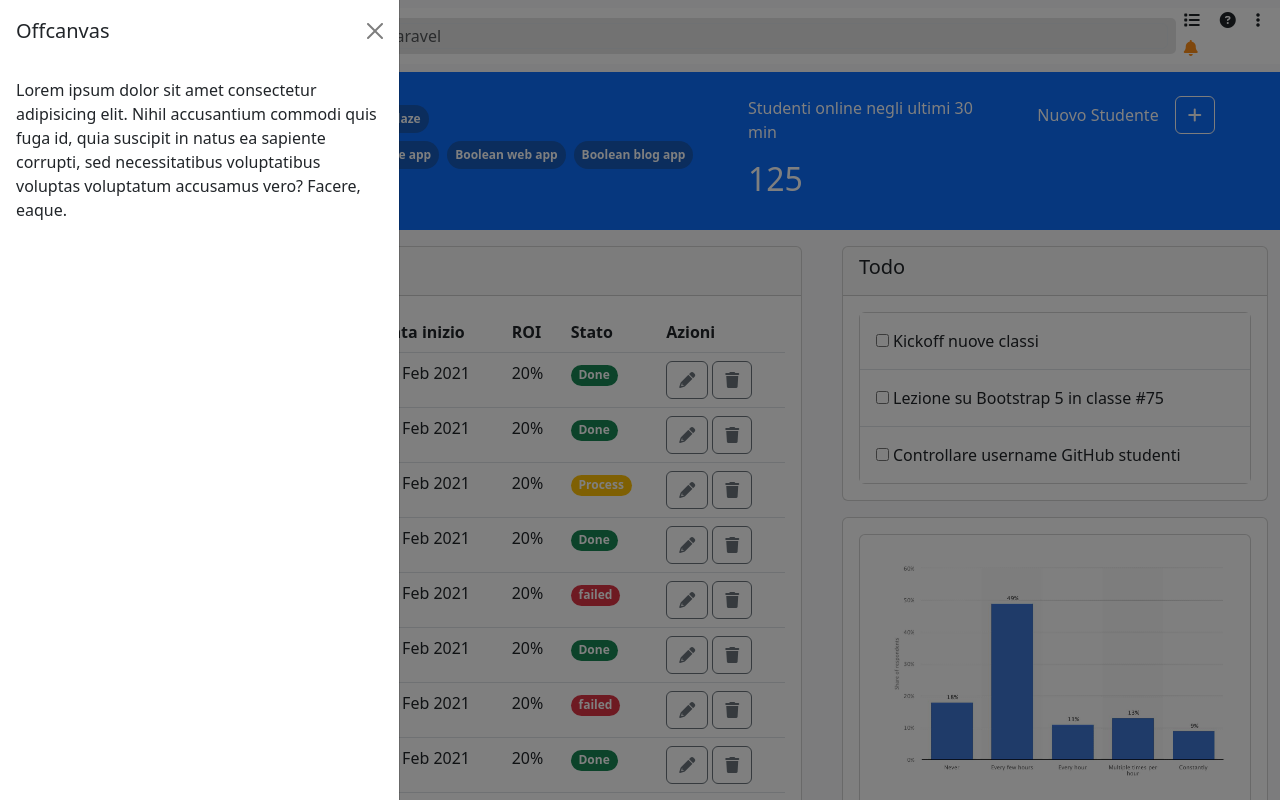
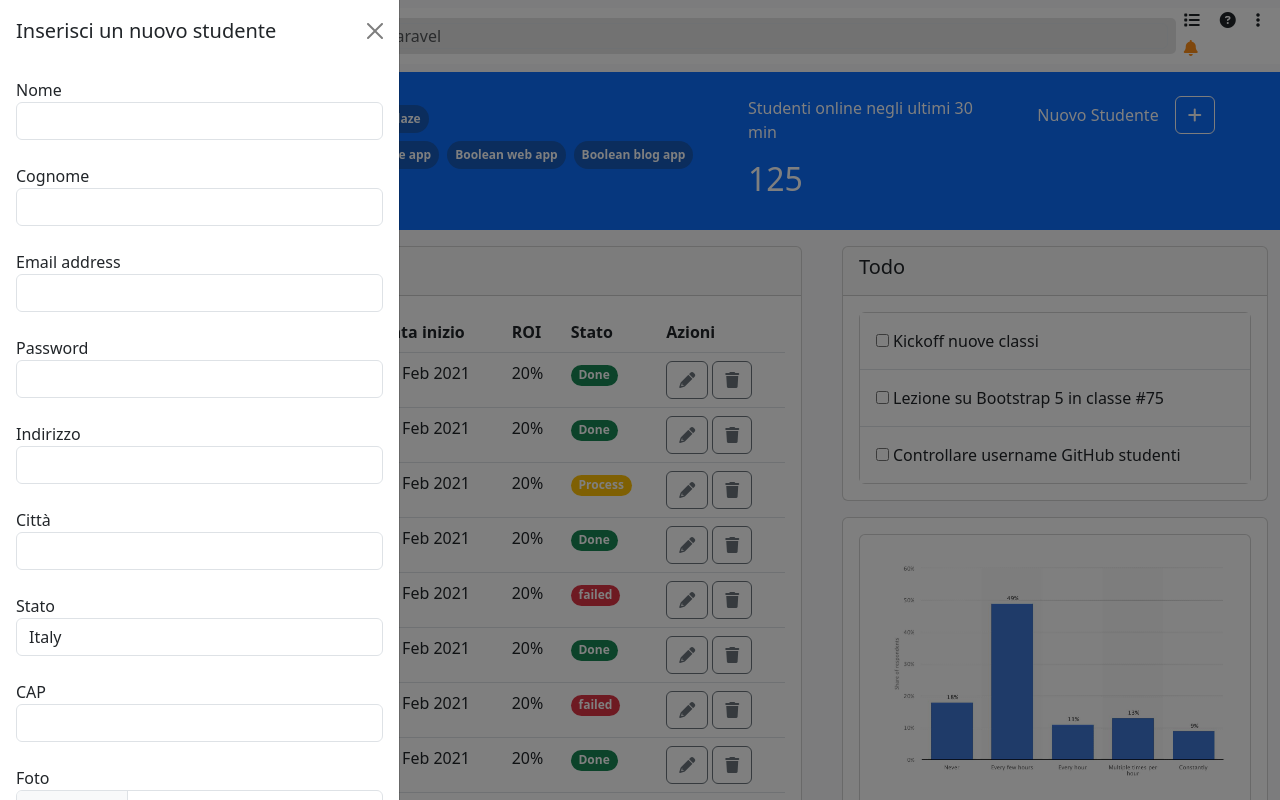
Before and after one commit to Masterkudi/html-css-bootstrap-dashboard, a plain HTML site: page index.html in a window 1280 px wide. Both pictures are taken after a click on the button 1194 px from the left and 115 px from the top of the page. Shown: the top 800 px of the page. Drawn offline with nearby package versions, Linux system fonts and the light colour scheme.

Commit message:
revisione - esercizio completato

```diff
--- a/index.html
+++ b/index.html
@@ -5,7 +5,9 @@
     <meta charset="UTF-8">
     <meta name="viewport" content="width=device-width, initial-scale=1.0">
     <link rel="stylesheet" href="https://cdn.jsdelivr.net/npm/bootstrap@5.3.0/dist/css/bootstrap.min.css">
-    <script src="https://cdn.jsdelivr.net/npm/bootstrap@5.3.0/dist/js/bootstrap.bundle.min.js" integrity="sha384-geWF76RCwLtnZ8qwWowPQNguL3RmwHVBC9FhGdlKrxdiJJigb/j/68SIy3Te4Bkz" crossorigin="anonymous"></script>
+    <script src="https://cdn.jsdelivr.net/npm/bootstrap@5.3.0/dist/js/bootstrap.bundle.min.js"
+        integrity="sha384-geWF76RCwLtnZ8qwWowPQNguL3RmwHVBC9FhGdlKrxdiJJigb/j/68SIy3Te4Bkz"
+        crossorigin="anonymous"></script>
     <link rel="stylesheet" href="https://cdnjs.cloudflare.com/ajax/libs/font-awesome/6.2.0/css/all.min.css"
         integrity="sha512-xh6O/CkQoPOWDdYTDqeRdPCVd1SpvCA9XXcUnZS2FmJNp1coAFzvtCN9BmamE+4aHK8yyUHUSCcJHgXloTyT2A=="
         crossorigin="anonymous" referrerpolicy="no-referrer" />
@@ -30,7 +32,7 @@
                             <i class="fa-solid fa-list d-none d-sm-inline"></i>
                             <i class="fa-solid fa-circle-question d-none d-sm-inline"></i>
                             <i class="fa-solid fa-ellipsis-vertical d-none d-sm-inline"></i>
-                            <div class="dropdown">
+                            <div class="dropdown dropstart">
                                 <button class="btn p-0" type="button" data-bs-toggle="dropdown" aria-expanded="false">
                                     <i class="fa-solid fa-bell" style="color: #ff8e18;"></i>
                                 </button>
@@ -65,8 +67,8 @@
                             </li>
                         </ul>
                         <div class="dropdown pb-5">
-                             <i class="fa-solid fa-gear"></i>
-                             <span class="d-none d-sm-inline mx-1">Admin</span>
+                            <i class="fa-solid fa-gear"></i>
+                            <span class="d-none d-sm-inline mx-1">Admin</span>
                         </div>
                     </div>
                 </div>
@@ -81,11 +83,14 @@
                                 <div><i class="fa-solid fa-angles-right"></i></div>
                                 <div class="badge rounded-pill text-align-center flex-wrap m-1 p-2 d-inline d-sm-none">+
                                 </div>
-                                <div class="badge rounded-pill text-align-center flex-wrap m-1 p-2 d-none d-sm-inline">Boolean mobile app
+                                <div class="badge rounded-pill text-align-center flex-wrap m-1 p-2 d-none d-sm-inline">
+                                    Boolean mobile app
                                 </div>
-                                <div class="badge rounded-pill text-align-center flex-wrap m-1 p-2 d-none d-sm-inline">Boolean web app
+                                <div class="badge rounded-pill text-align-center flex-wrap m-1 p-2 d-none d-sm-inline">
+                                    Boolean web app
                                 </div>
-                                <div class="badge rounded-pill text-align-center flex-wrap m-1 p-2 d-none d-sm-inline">Boolean blog app
+                                <div class="badge rounded-pill text-align-center flex-wrap m-1 p-2 d-none d-sm-inline">
+                                    Boolean blog app
                                 </div>
                             </div>
                         </div>
@@ -103,16 +108,75 @@
                             <div class="offcanvas offcanvas-start" tabindex="-1" id="offcanvasExample"
                                 aria-labelledby="offcanvasExampleLabel">
                                 <div class="offcanvas-header">
-                                    <h5 class="offcanvas-title" id="offcanvasExampleLabel">Offcanvas</h5>
+                                    <h5 class="offcanvas-title" id="offcanvasExampleLabel">Inserisci un nuovo studente
+                                    </h5>
                                     <button type="button" class="btn-close" data-bs-dismiss="offcanvas"
                                         aria-label="Close"></button>
                                 </div>
                                 <div class="offcanvas-body">
-                                    <div>
-                                        Lorem ipsum dolor sit amet consectetur adipisicing elit. Nihil accusantium
-                                        commodi quis fuga id, quia suscipit in natus ea sapiente corrupti, sed
-                                        necessitatibus voluptatibus voluptas voluptatum accusamus vero? Facere, eaque.
-                                    </div>
+                                    <form>
+                                        <div class="form-group">
+                                            <label for="exampleInputName">Nome</label>
+                                            <input type="name" class="form-control" id="exampleInputName"
+                                                aria-describedby="nameHelp">
+                                        </div>
+                                        <br>
+                                        <div class="form-group">
+                                            <label for="exampleInputSurname">Cognome</label>
+                                            <input type="surname" class="form-control" id="exampleInputSurname"
+                                                aria-describedby="surnameHelp">
+                                        </div>
+                                        <br>
+                                        <div class="form-group">
+                                            <label for="exampleInputEmail1">Email address</label>
+                                            <input type="email" class="form-control" id="exampleInputEmail1"
+                                                aria-describedby="emailHelp">
+                                        </div>
+                                        <br>
+                                        <div class="form-group">
+                                            <label for="exampleInputPassword1">Password</label>
+                                            <input type="password" class="form-control" id="exampleInputPassword1">
+                                        </div>
+                                        <br>
+                                        <div class="form-group">
+                                            <label for="exampleInputAddress">Indirizzo</label>
+                                            <input type="address" class="form-control" id="exampleInputAddress">
+                                        </div>
+                                        <br>
+                                        <div class="form-group">
+                                            <label for="exampleInputCity">Città</label>
+                                            <input type="city" class="form-control" id="exampleInputCity">
+                                        </div>
+                                        <br>
+                                        <div class="form-group">
+                                            <label for="exampleInputCountry">Stato</label>
+                                            <select class="form-control" id="exampleFormControlSelect1">
+                                                <option>Italy</option>
+                                                <option>2</option>
+                                                <option>3</option>
+                                                <option>4</option>
+                                                <option>5</option>
+                                              </select>
+                                        </div>
+                                        <br>
+                                        <div class="form-group">
+                                            <label for="exampleInputCap">CAP</label>
+                                            <input type="zipCode" class="form-control" id="exampleInputZipCode">
+                                        </div>
+                                        <br>
+                                            <div class="form-group">
+                                                <label for="exampleFormControlFile1">Foto</label>
+                                                <input type="file" class="form-control" id="exampleFormControlFile1" placeholder="nessun file selezionato">
+                                            </div>
+                                        <br>
+                                        <div class="form-check">
+                                            <input type="checkbox" class="form-check-input" id="exampleCheck1">
+                                            <label class="form-check-label" for="exampleCheck1">Seleziona per proseguire</label>
+                                        </div>
+                                        <br>
+                                        <button type="submit" class="btn btn-primary">Salva</button>
+                                        <button type="reset" class="btn btn-warning">Svuota</button>
+                                    </form>
                                     <div class="dropdown mt-3">
 
                                     </div>
```
